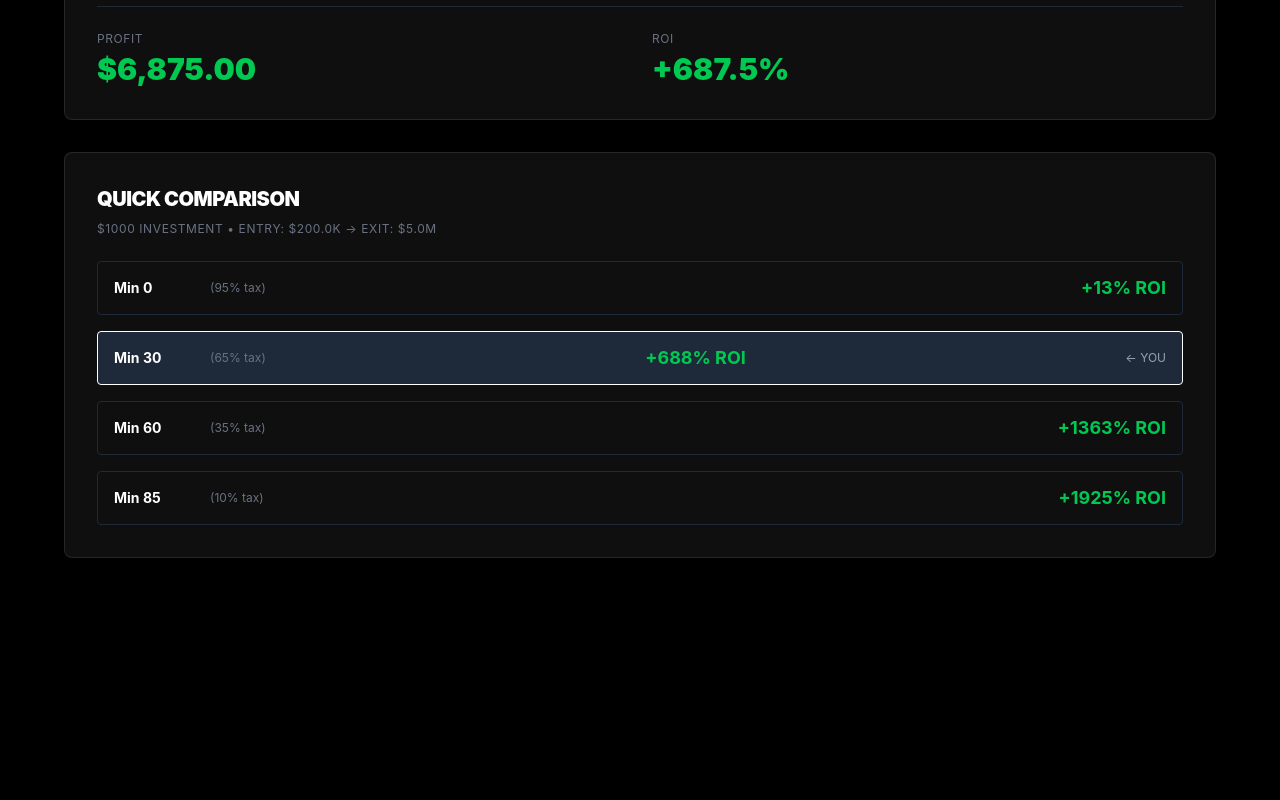
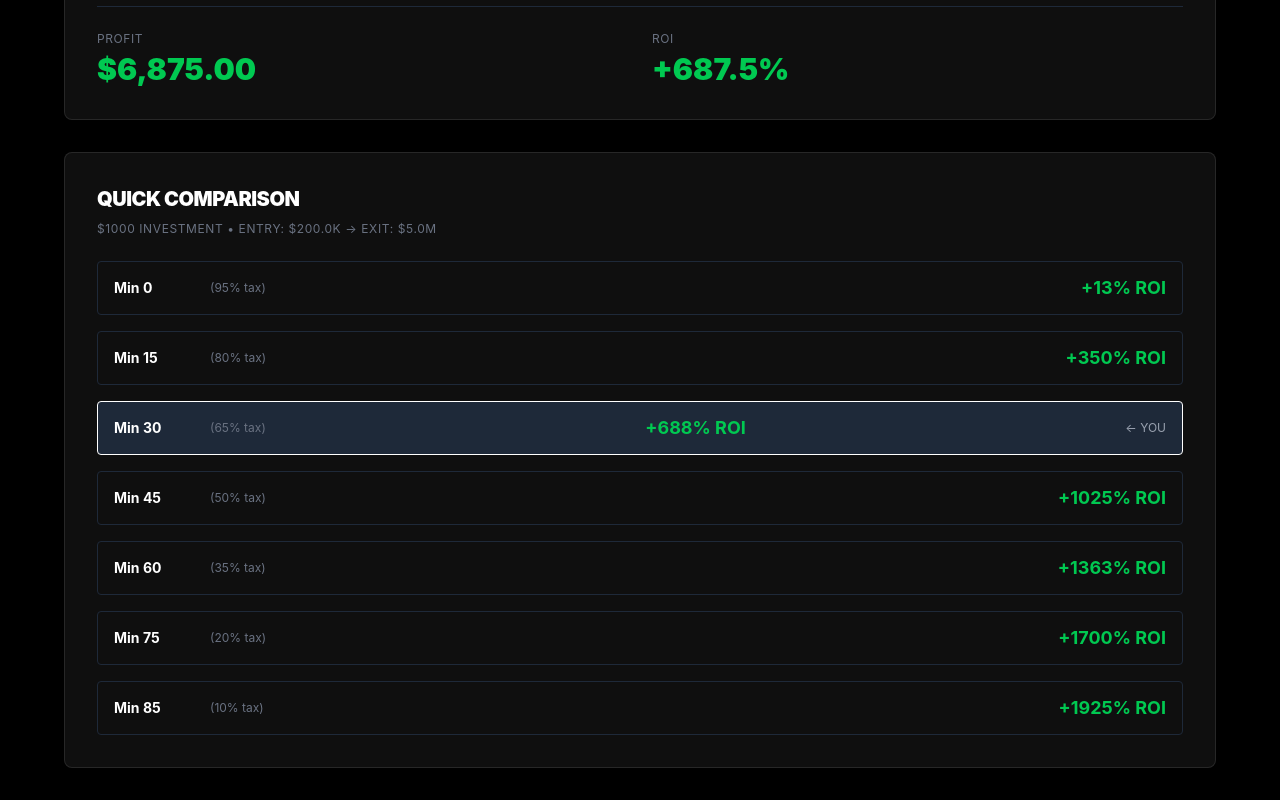
Before and after one commit to chamogil/PERPETUAL, a React (Vite) app: page /launch-simulator in a window 1280 px wide. Shown: the part 723-1523 px from the top of the page. Before the commit the page ends 1313 px from the top, so only its background shows below. Built offline with nearby package versions, Linux system fonts and the light colour scheme.

Commit message:
Expand Quick Comparison to show 7 entry times
- Now shows min 0, 15, 30, 45, 60, 75, 85
- Gives complete view of ROI across entire launch window
- All calculations include 10% sell tax

```diff
--- a/src/pages/LaunchSimulator.tsx
+++ b/src/pages/LaunchSimulator.tsx
@@ -230,7 +230,7 @@ export default function LaunchSimulator() {
           </p>
 
           <div className="space-y-4">
-            {[0, 30, 60, 85].map((min) => {
+            {[0, 15, 30, 45, 60, 75, 85].map((min) => {
               const tax = calculateTax(min)
               // Use same entry price for comparison (same entry MCAP assumption)
               const tokens = (investmentNum * (1 - tax / 100)) / entryPrice
```
